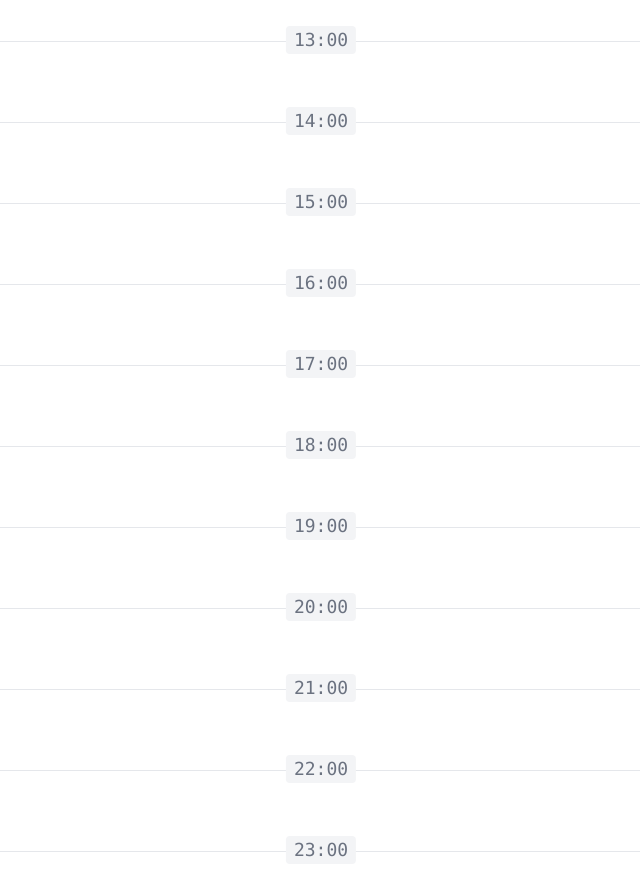
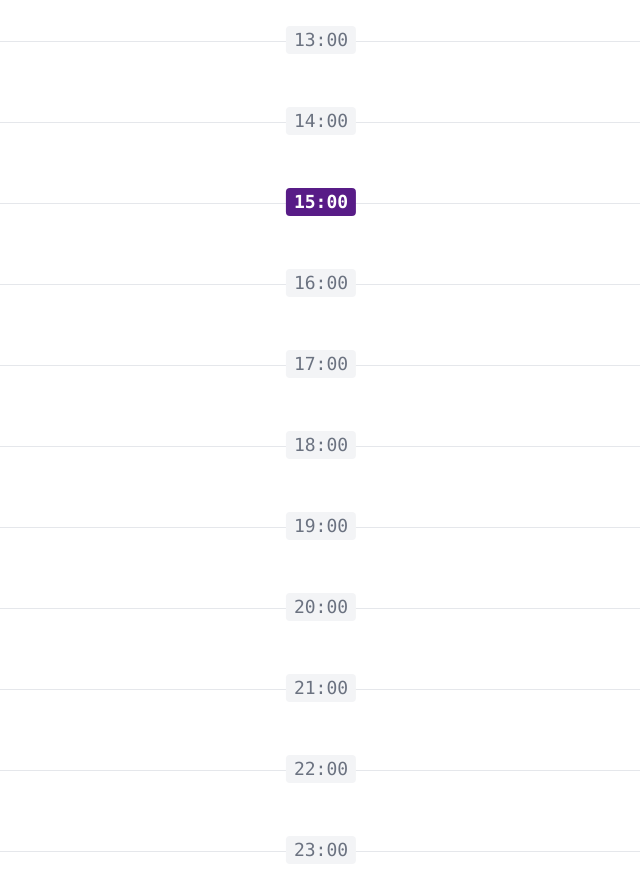
Before and after one commit to smolyaninov/ontrack, a Vue app: page /#timeline in a window 1280 px wide. Shown: the part 1040-1936 px from the top of the page, without its empty margins (319-959 px from the left). Built offline with nearby package versions, Linux system fonts and the light colour scheme.

Commit message:
15. TimelineItem component

```diff
--- /dev/null
+++ b/src/components/TimelineItem.vue
@@ -0,0 +1,16 @@
+<script setup>
+const props = defineProps(['timelineItem'])
+
+const hourLinkClasses = [
+  'absolute -top-4 left-1/2 -translate-x-1/2 rounded px-2 font-mono text-lg',
+  props.timelineItem.hour === new Date().getHours()
+    ? 'bg-purple-900 font-black text-white'
+    : 'bg-gray-100 text-gray-500'
+]
+</script>
+
+<template>
+  <li class="relative flex flex-col gap-2 border-t border-gray-200 px-4 py-10">
+    <a href="#" :class="hourLinkClasses"> {{ timelineItem.hour }}:00 </a>
+  </li>
+</template>
--- a/src/pages/TheTimeline.vue
+++ b/src/pages/TheTimeline.vue
@@ -1,23 +1,17 @@
 <script setup>
 import { generateTimeLineItems } from '../functions'
+import TimelineItem from '../components/TimelineItem.vue'
 
 const timelineItems = generateTimeLineItems()
 </script>
 <template>
   <div class="mt-7">
     <ul>
-      <li
-        v-for="{ hour } in timelineItems"
-        :key="hour"
-        class="relative flex flex-col gap-2 border-t border-gray-200 px-4 py-10"
-      >
-        <a
-          href="#"
-          class="absolute -top-4 left-1/2 -translate-x-1/2 rounded bg-gray-100 px-2 font-mono text-lg text-gray-500"
-        >
-          {{ hour }}:00
-        </a>
-      </li>
+      <TimelineItem
+        v-for="timelineItem in timelineItems"
+        :key="timelineItem.hour"
+        :timeline-item="timelineItem"
+      />
     </ul>
   </div>
 </template>
```
